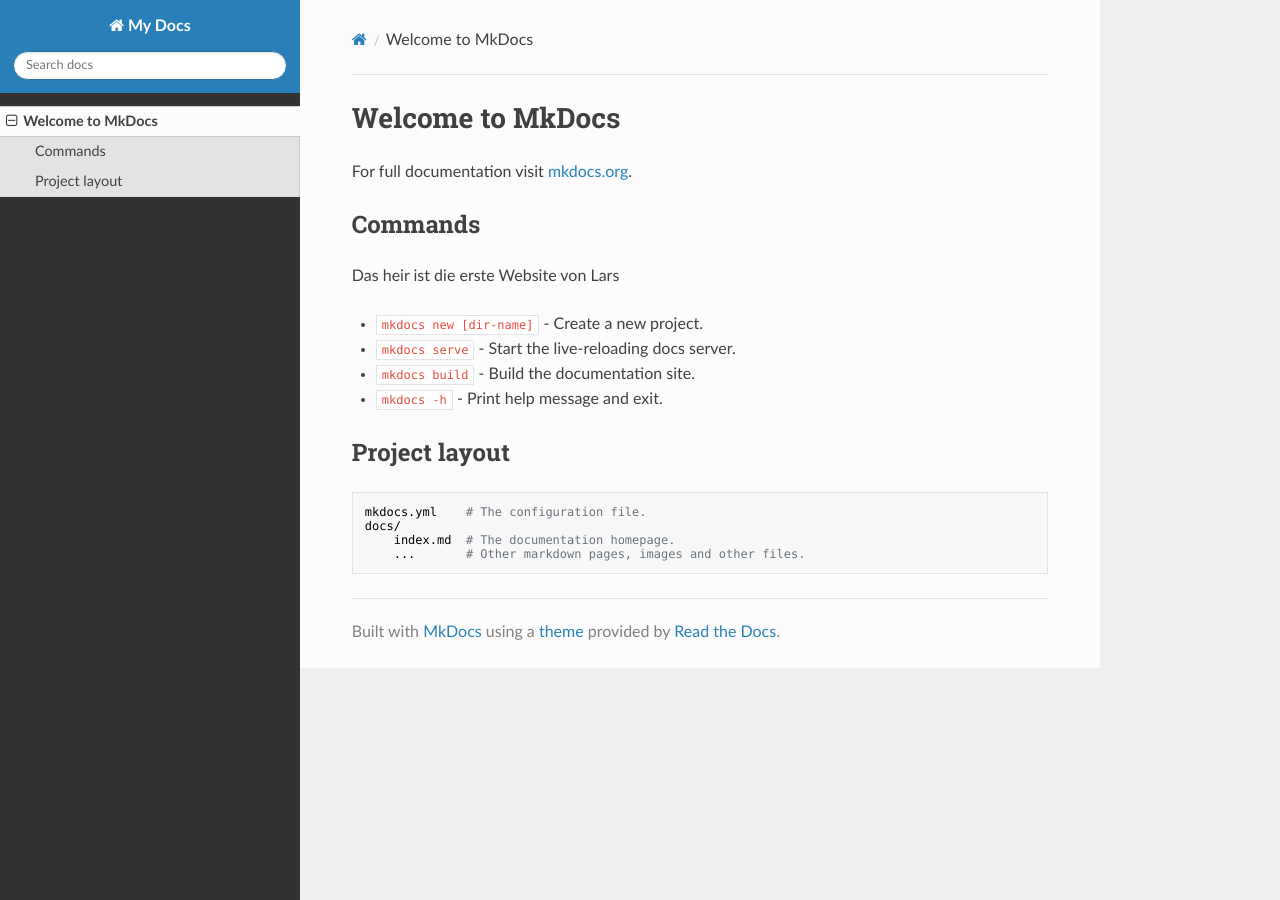
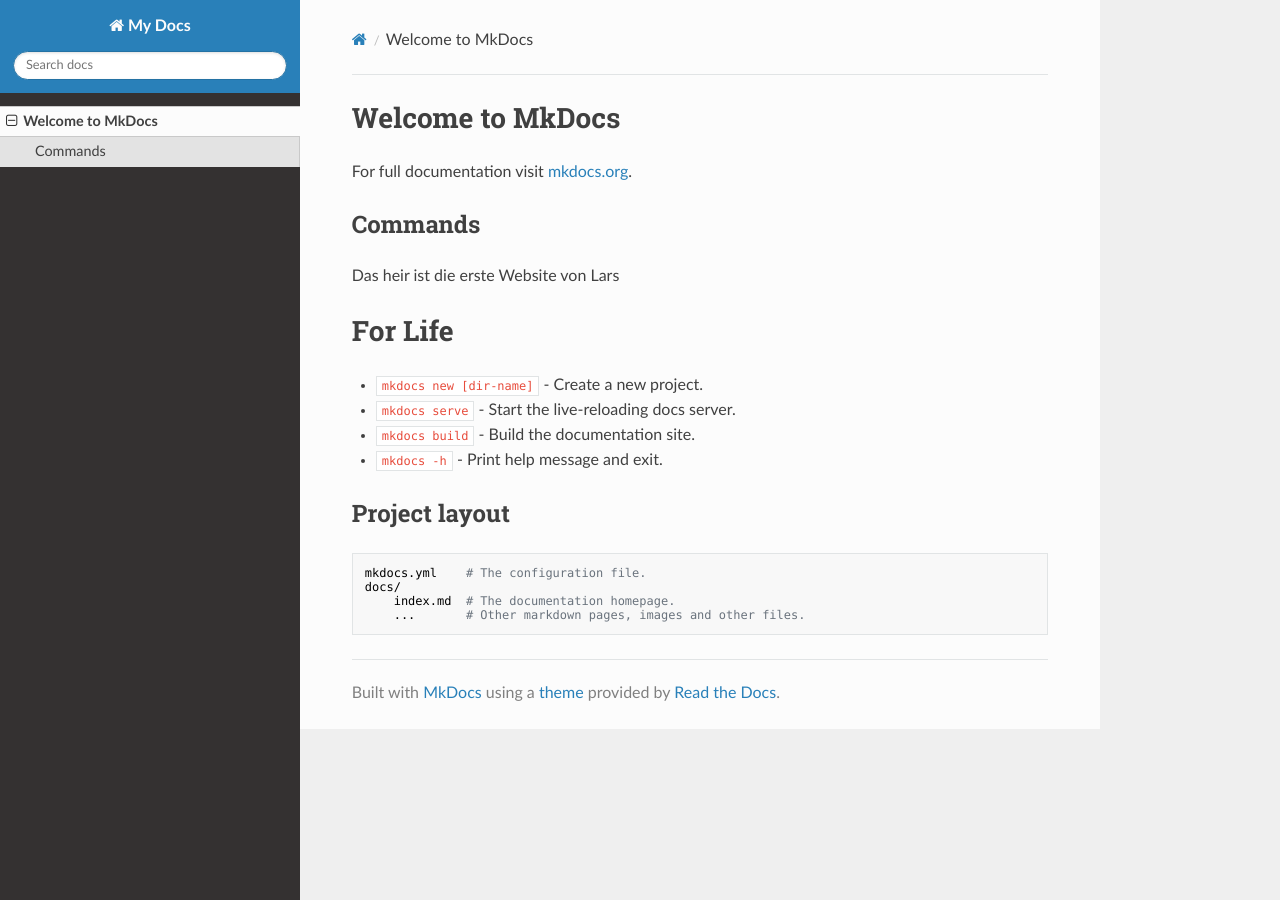
Before and after one commit to umbassa-long/wiki-code, an MkDocs documentation site: the page built from docs/index.md, in a window 1280 px wide. Built offline with MkDocs 1.6.1, drawn with Linux system fonts in a browser that asks for light colours; nearby versions of some CDN libraries.

Commit message:
neue überschrift

```diff
--- a/docs/index.md
+++ b/docs/index.md
@@ -5,6 +5,9 @@
 ## Commands
 
 Das heir ist die erste Website von Lars
+
+
+# For Life
 
 * `mkdocs new [dir-name]` - Create a new project.
 * `mkdocs serve` - Start the live-reloading docs server.
```
